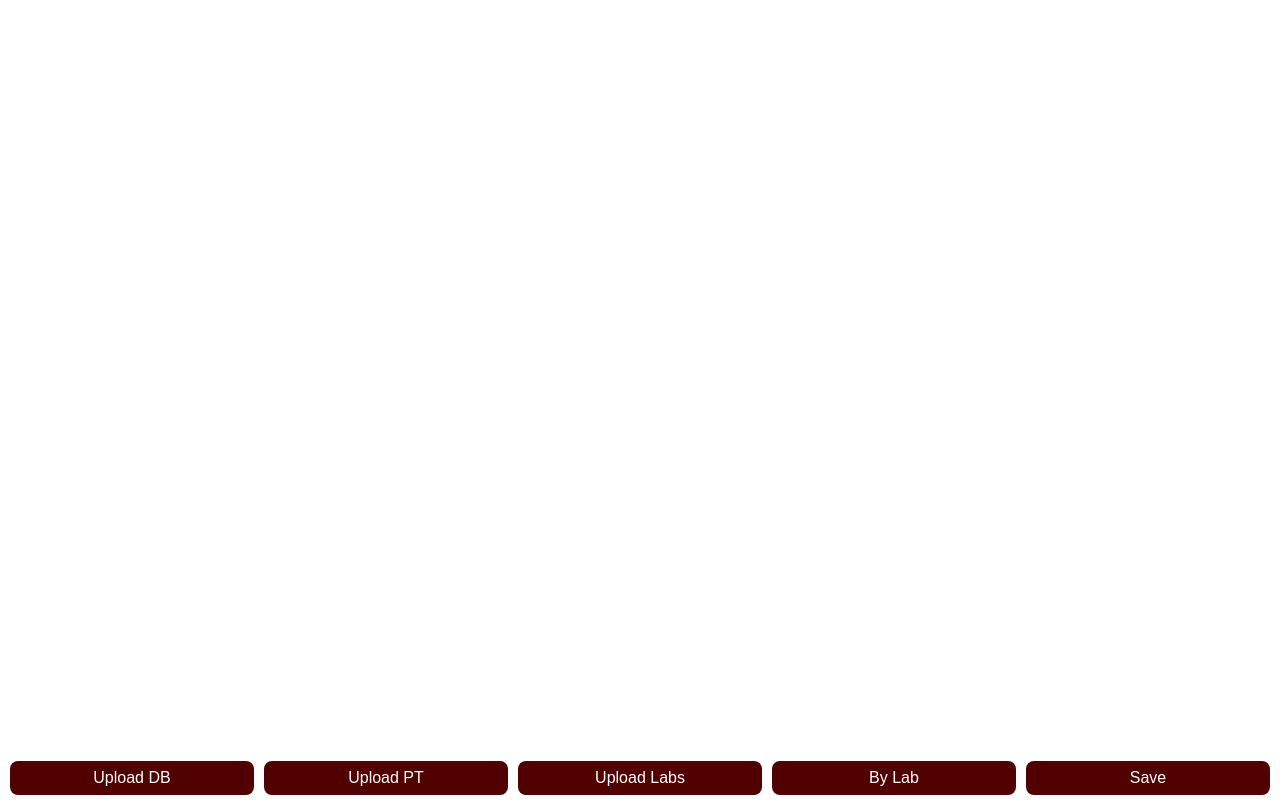
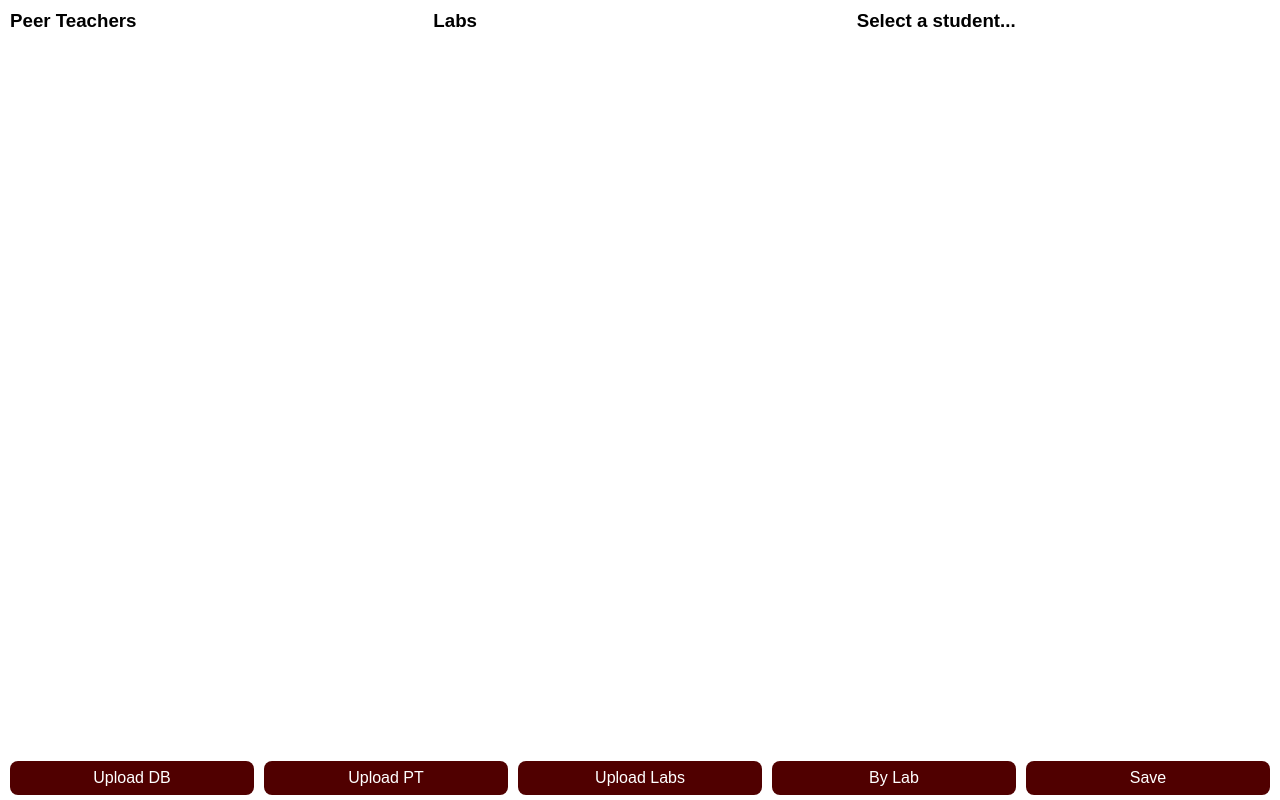
Before and after one commit to dantebarbieri/PTDatabaseWeb, a Vue app: page / in a window 1280 px wide. Built offline with nearby package versions, Linux system fonts and the light colour scheme.

Commit message:
Fix localStorage support

```diff
--- a/src/App.vue
+++ b/src/App.vue
@@ -3,7 +3,6 @@
     <DbEditor id="content" v-model="peerTeachers" :editByPt="editByPt" :labs="labs" />
     <Actions
       :editByPt.sync="editByPt"
-      @download="download"
       @new-db="updateDb"
       @new-pt="addNewPt"
       @new-labs="updateLabs"
@@ -15,6 +14,9 @@
 <script>
 import Actions from "@/components/Actions";
 import DbEditor from "@/components/DbEditor";
+
+import PeerTeacher from "@/models/PeerTeacher";
+import Lab from "@/models/Lab";
 
 export default {
   name: "App",
@@ -74,7 +76,47 @@ export default {
       this.editByPt = mode;
     },
   },
+  mounted: function () {
+    this._keyListener = function (e) {
+      if (
+        e.key === "s" &&
+        (navigator.platform.match("Mac") ? e.metaKey : e.ctrlKey)
+      ) {
+        e.preventDefault();
+        this.download();
+      }
+    };
+    this._boundListener = this._keyListener.bind(this);
+    document.addEventListener("keydown", this._boundListener);
 
+    if (localStorage.ptdb) {
+      let db;
+      try {
+        db = JSON.parse(localStorage.ptdb);
+      } catch (e) {
+        console.error("Db corrupted");
+        localStorage.removeItem("ptdb");
+        return;
+      }
+
+      let pts = [];
+      let labs = [];
+
+      db.peerTeachers.forEach((el) => {
+        pts.push(PeerTeacher.PeerTeacherFromObj(el));
+      });
+
+      db.labs.forEach((el) => {
+        labs.push(Lab.LabFromObj(el));
+      });
+
+      this.peerTeachers = pts;
+      this.labs = labs;
+    }
+  },
+  beforeDestroy: function () {
+    document.removeEventListener("keydown", this._boundListener);
+  }
 };
 </script>
 
--- a/src/components/Actions.vue
+++ b/src/components/Actions.vue
@@ -178,47 +178,6 @@ export default {
       return result;
     },
   },
-  mounted: function () {
-    this._keyListener = function (e) {
-      if (
-        e.key === "s" &&
-        (navigator.platform.match("Mac") ? e.metaKey : e.ctrlKey)
-      ) {
-        e.preventDefault();
-        this.$emit("download");
-      }
-    };
-    this._boundListener = this._keyListener.bind(this);
-    document.addEventListener("keydown", this._boundListener);
-
-    if (localStorage.ptdb) {
-      let db;
-      try {
-        db = JSON.parse(localStorage.ptdb);
-      } catch (e) {
-        console.error("Db corrupted");
-        localStorage.removeItem("ptdb");
-        return;
-      }
-
-      let pts = [];
-      let labs = [];
-
-      db.peerTeachers.forEach((el) => {
-        pts.push(PeerTeacher.PeerTeacherFromObj(el));
-      });
-
-      db.labs.forEach((el) => {
-        labs.push(Lab.LabFromObj(el));
-      });
-
-      this.peerTeachers = pts;
-      this.labs = labs;
-    }
-  },
-  beforeDestroy: function () {
-    document.removeEventListener("keydown", this._boundListener);
-  },
 };
 </script>
 
--- a/src/components/DbEditor.vue
+++ b/src/components/DbEditor.vue
@@ -1,5 +1,7 @@
 <template>
   <div class="content">
+    <div class="column">
+      <h3>Peer Teachers</h3>
       <List class="list" :items="peerTeachers" @select-row="updateCurrentPt" #default="slotProps">
         <span>{{slotProps.item.toString()}}</span>
         <button
@@ -8,6 +10,9 @@
           @click="editByPt ? removePt(slotProps.item) : assignPt(slotProps.item)"
         >{{editByPt ? "Remove" : "Add"}}</button>
       </List>
+    </div>
+    <div class="column">
+      <h3>Labs</h3>
       <List class="list" :items="labs" @select-row="updateCurrentLab" #default="slotProps">
         <span>{{slotProps.item.toString()}}</span>
         <button
@@ -16,6 +21,9 @@
           @click="assignLab(slotProps.item)"
         >Add</button>
       </List>
+    </div>
+    <div class="column">
+      <h3>{{currentPt.name || "Select a student..."}}</h3>
       <List
         class="list"
         :items="editByPt ? this.currentAssignments : this.currentPts"
@@ -27,6 +35,7 @@
           @click="editByPt ? unassignLab(slotProps.index) : unassignPt(slotProps.item)"
         >Remove</button>
       </List>
+    </div>
   </div>
 </template>
 
@@ -187,10 +196,14 @@ export default {
   min-height: 0;
 }
 
-.list {
+.column {
   flex: 1;
   margin: 5px;
   overflow: auto;
+}
+
+.column > h3 {
+  margin: 0;
 }
 
 .row-btn {
```
Lines whose indentation alone changed are shown as unchanged.
